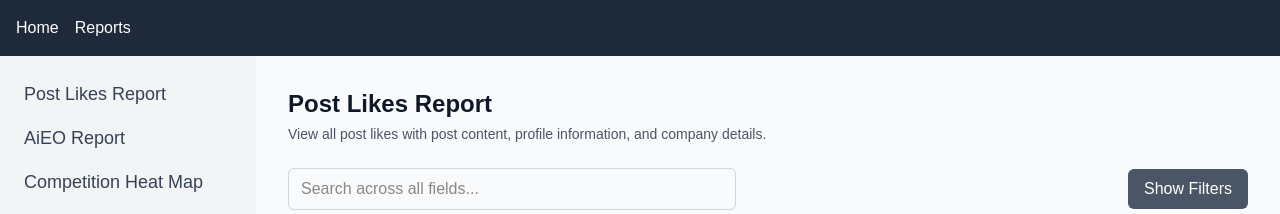
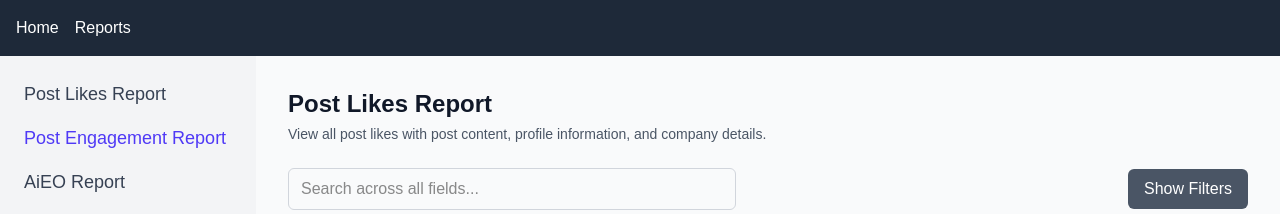
Before and after one commit to 5BGBGBG5/SALT, a Next.js app: page /reports/post-likes in a window 1280 px wide. Shown: the top 214 px of the page. Built offline with nearby package versions, Linux system fonts and the light colour scheme; no server answers; the database is empty.

Commit message:
Add Post Engagement Report navigation link to sidebar

```diff
--- a/src/app/reports/layout.tsx
+++ b/src/app/reports/layout.tsx
@@ -11,6 +11,11 @@ export default function ReportsLayout({ children }: { children: React.ReactNode
             <li>
               <Link href="/reports/post-likes" className="text-lg font-medium text-gray-700 hover:text-indigo-600">
                 Post Likes Report
+              </Link>
+            </li>
+            <li>
+              <Link href="/reports/post-engagement" className="text-lg font-medium text-indigo-600 hover:text-indigo-700">
+                Post Engagement Report
               </Link>
             </li>
             <li>
```
Also changed, not shown: 1 other file (tests, documents, lock files or other folders).
